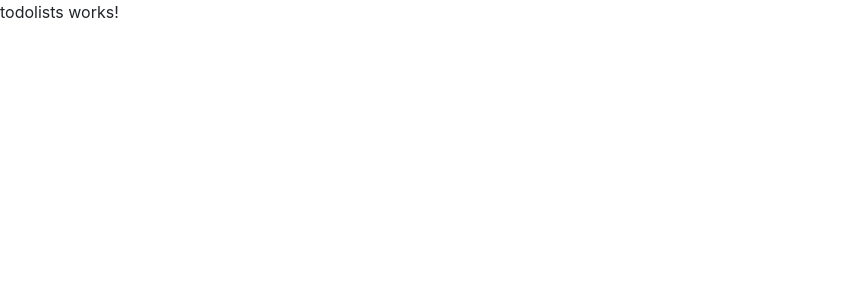
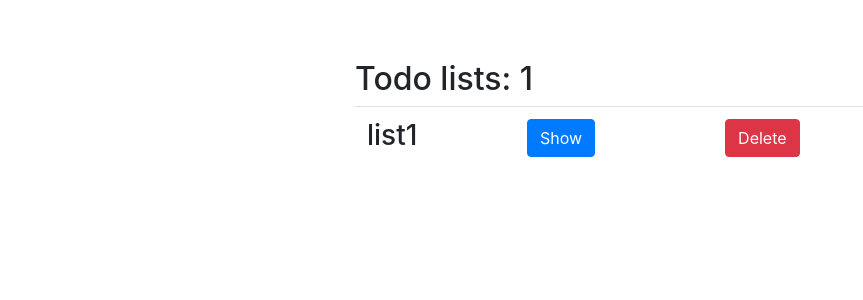
Before and after one commit to bakkerjean/coding-exercise, an Angular app in the folder client/: page /todolists in a window 1280 px wide. Shown: the top 300 px of the page, without its empty margins (0-863 px from the left). Built offline with nearby package versions, Linux system fonts and the light colour scheme.

Commit message:
show todo lists

```diff
--- a/client/src/app/todolists/todolists.component.html
+++ b/client/src/app/todolists/todolists.component.html
@@ -1 +1,18 @@
-<p>todolists works!</p>
+<div class="container">
+  <h2>Todo lists: {{ items.length }}</h2>
+  <div class="table-responsive">
+    <table class="table">
+      <tr *ngFor="let item of items">
+        <td>
+          <h3>{{ item.name }}</h3>
+        </td>
+        <td>
+          <button class="btn btn-primary" (click)="show(item)">Show</button>
+        </td>
+        <td>
+          <button class="btn btn-danger" (click)="delete(item)">Delete</button>
+        </td>
+      </tr>
+    </table>
+  </div>
+</div>
--- a/client/src/app/todolists/todolists.component.ts
+++ b/client/src/app/todolists/todolists.component.ts
@@ -1,15 +1,17 @@
-import { Component, OnInit } from '@angular/core';
+import { Component, OnInit } from "@angular/core";
+import { Router } from '@angular/router';
+import { CoreService } from "../socket.service";
 
 @Component({
-  selector: 'app-todolists',
-  templateUrl: './todolists.component.html',
-  styleUrls: ['./todolists.component.css']
+  selector: "app-todolists",
+  templateUrl: "./todolists.component.html",
+  styleUrls: ["./todolists.component.css"]
 })
 export class TodolistsComponent implements OnInit {
+  private items = [{name: 'list1'}];
 
-  constructor() { }
+  constructor(private coreService: CoreService, private router: Router) {}
 
-  ngOnInit() {
-  }
+  ngOnInit() {}
 
 }
```
